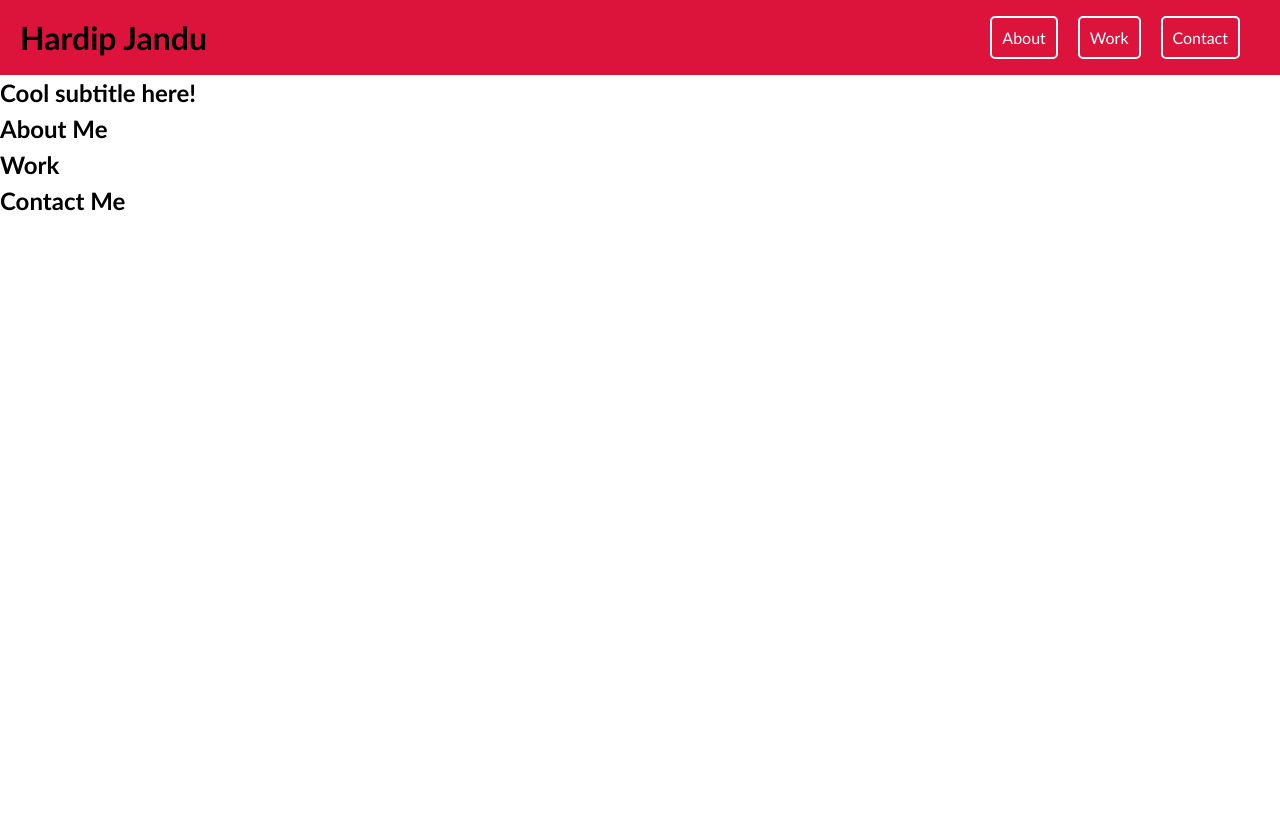
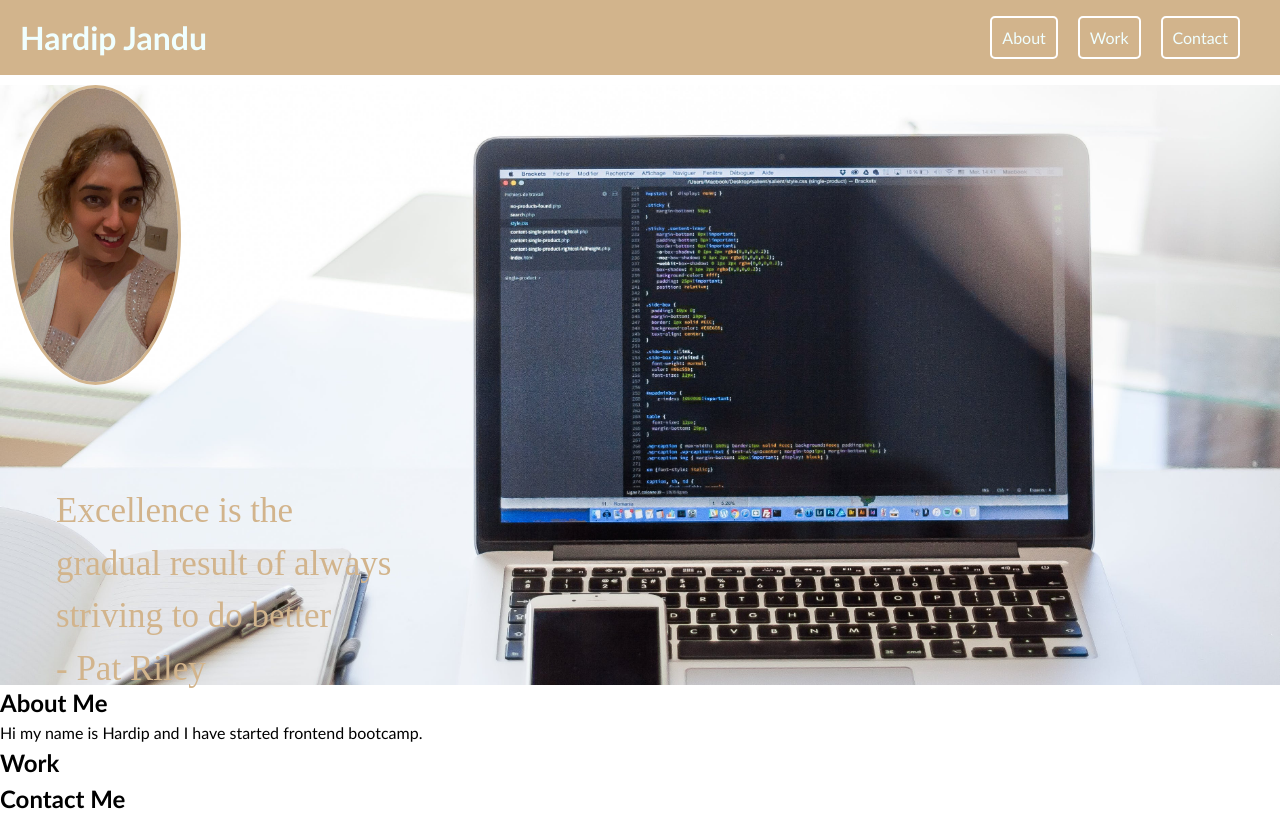
Before and after one commit to HJandu/Portfolio_frontend_developer, a plain HTML site: page Main_code/index.html in a window 1280 px wide. Drawn offline with Linux system fonts and the light colour scheme.

Commit message:
completed nav bar, background image and color selection

```diff
--- a/Main_code/assets/css/style.css
+++ b/Main_code/assets/css/style.css
@@ -28,9 +28,14 @@ header {
   justify-content: space-between;
   padding: 20px;
   height: 75px;
-  background-color: crimson;
+  background-color: tan;
   align-items: center;
 
+}
+
+h1 {
+  /* font-family:Copperplate, fantasy; */
+  color: azure;
 }
 
 header nav ul {
@@ -53,6 +58,41 @@ header nav ul li a {
   padding: 10px;
 }
 
+/* hero banner */
+.hero-banner {
+  background-image: url(../images/laptop_notebook.jpg);
+  height: 600px;
+  background-position: center;
+  /* display: flex;
+  align-items: center; */
+  justify-content: space-around;
+  background-size: cover;
+}
+
+/* picture of me */
+img {
+  display: flex;
+  align-items: left;
+  border-radius: 100%;
+  border: 3px solid tan;
+  height: 300px;
+  margin-left: 10px;
+  margin-top: 10px;
+}
+
+/* famous quote */
+.hero-banner .quote {
+  display: flex;
+  text-align: bottom;
+  justify-content: left;
+  font-size: 35px;
+  font-family: lucida handwriting;
+  color: tan;
+  position: absolute;
+  bottom: 70px;
+  left: 16px;
+}
+
 
 
 
--- a/Main_code/index.html
+++ b/Main_code/index.html
@@ -29,21 +29,41 @@
   </header>
 
   <!-- hero banner -->
+  <!-- adding image of myself -->
   <section class="hero-banner">
     <div>
-      <h2>Cool subtitle here!</h2>
+      <img src="./assets/images/my_image.JPG" alt="Picture of Hardip Jandu">
+    </div>
+    <!-- adding famous quote using blockquote -->
+    <div class="quote">
+      <blockquote>
+        <p id="textquote">
+          Excellence is the <br> gradual result of always <br> striving to do better <br> - Pat Riley
+        </p>
+      </blockquote>
     </div>
   </section>
 
+<!-- boxed section to display information about me -->
   <main class="page-wrapper">
     <!-- about me -->
     <section class="page-section" id="about">
       <h2>About Me</h2>
+      <div>
+        <p>
+          Hi my name is Hardip and I have started frontend bootcamp.
+        </p>
+      </div>
     </section>
 
     <!-- portfolio container -->
     <section class="page-section" id="work">
       <h2>Work</h2>
+      <div>
+        <p>
+
+        </p>
+      </div>
     </section>
 
     <!-- contact -->
```
Also changed, not shown: Main_code/assets/images/background.jpg (added), Main_code/assets/images/background_blue.jpg (added), Main_code/assets/images/laptop.jpg (added), Main_code/assets/images/laptop_notebook.jpg (added), Main_code/assets/images/my_image.JPG (added), Main_code/assets/images/story.jpg (added), 1 other file.
